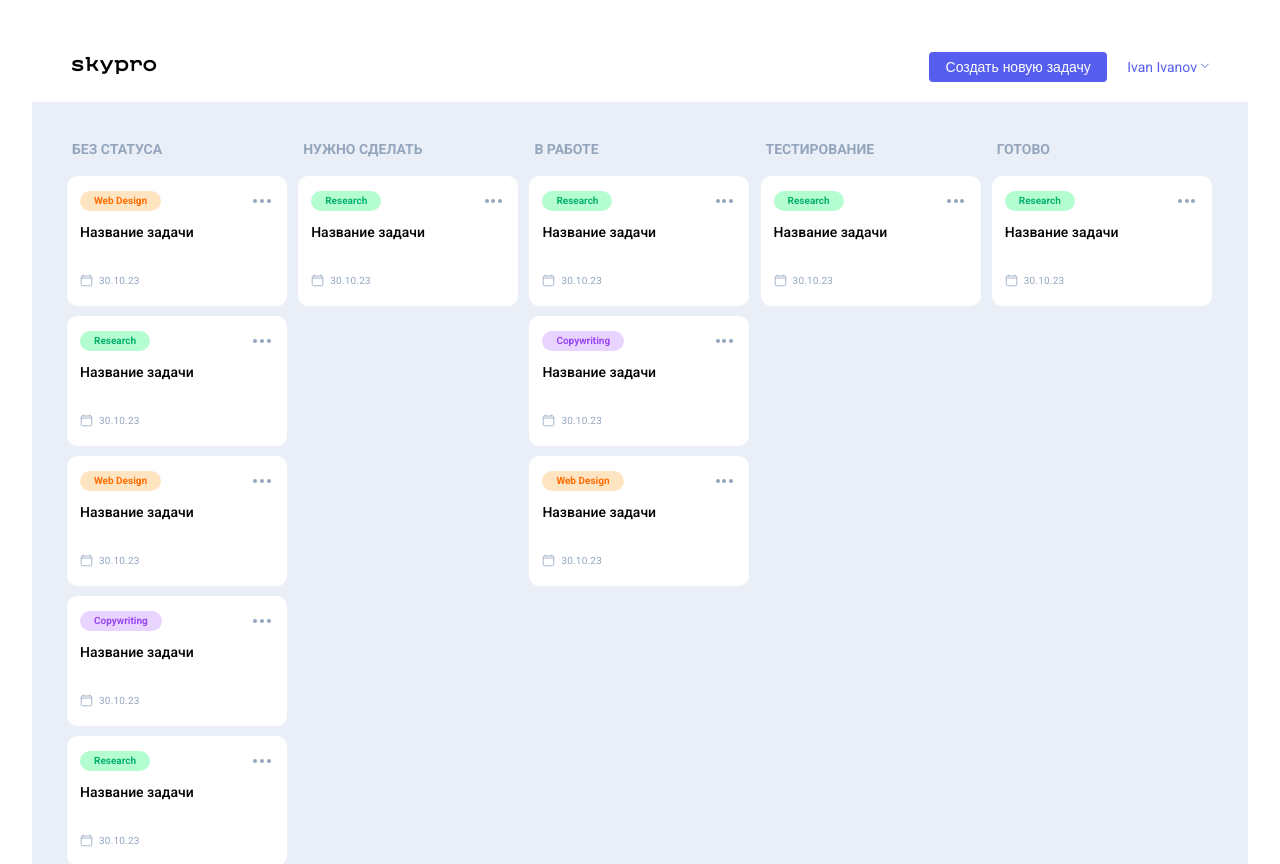
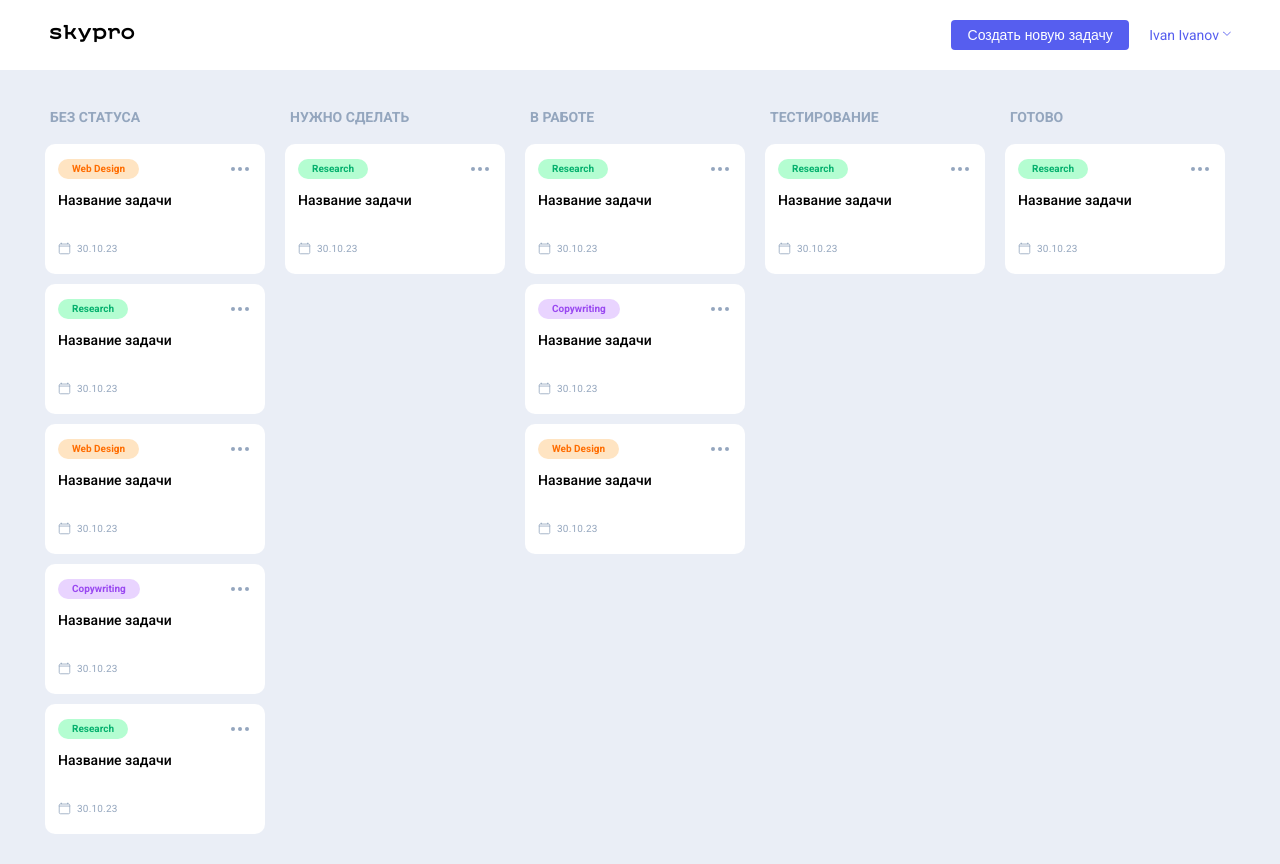
Before and after one commit to Kalininaaw16012002/skypro-kanban-, a React (Vite) app: page / in a window 1280 px wide. Shown: the top 864 px of the page. Built offline with nearby package versions, Linux system fonts and the light colour scheme.

Commit message:
Исправлено

```diff
--- a/src/App.css
+++ b/src/App.css
@@ -1,7 +1,5 @@
 #root {
-  max-width: 1280px;
   margin: 0 auto;
-  padding: 2rem;
 }
 
 .logo {
--- a/src/components/Header.jsx
+++ b/src/components/Header.jsx
@@ -30,7 +30,7 @@ const Header = () => {
             <button className="header__btn-main-new _hover01" id="btnMainNew">
               <a href="#popNewCard">Создать новую задачу</a>
             </button>
-            <a href="#user-set-target"
+            <a href="#"
               className="header__user _hover02"
               onClick={handleUserClick}
               style={{ cursor: "pointer" }}
```
